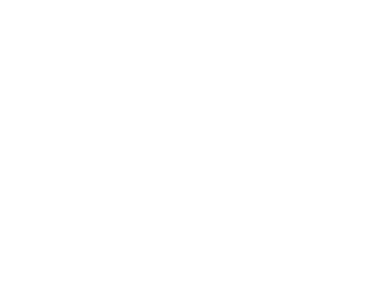
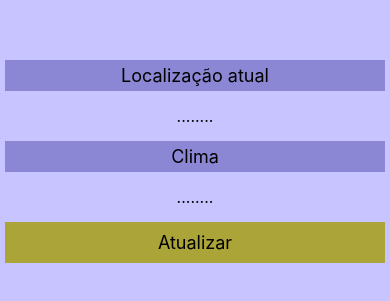
Before and after one commit to vitorsiqueirarecife/ReactNativeWeather, a React Native app: screen / in a window 390 px wide. Shown: the part 261-562 px from the top of the page. Built offline with nearby package versions, Linux system fonts and the light colour scheme.

Commit message:
base styles

```diff
--- a/src/App.js
+++ b/src/App.js
@@ -1,12 +1,26 @@
 import React from 'react';
-import {View} from 'react-native';
+import {TouchableOpacity, SafeAreaView, View, Text} from 'react-native';
 import {style} from './styles';
 
 const App = () => {
   return (
-      <View style={style.container}>
-
-      </View>
+      <SafeAreaView style={style.wrapper}>
+          <View style={style.card}>
+            <Text style={style.title}>Localização atual</Text>
+          </View>
+          <View style={style.cardContent}>
+            <Text style={style.content}>........</Text>
+          </View>
+          <View style={style.card}>
+            <Text style={style.title}>Clima</Text>
+          </View>
+          <View style={style.cardContent}>
+            <Text style={style.content}>........</Text>
+          </View>
+          <TouchableOpacity style={style.button} >
+            <Text style={style.title}>Atualizar</Text>
+          </TouchableOpacity>
+      </SafeAreaView>
   );
 };
 
--- a/src/styles.js
+++ b/src/styles.js
@@ -1,10 +1,44 @@
 import {StyleSheet} from 'react-native';
 
 export const style = StyleSheet.create({
-  container: {
+  wrapper: {
     flex: 1,
     justifyContent: 'center',
     alignContent: 'center',
     paddingHorizontal: 20,
+    backgroundColor: '#C7C4FF'
+  },
+  card: {
+    display: 'flex',
+    justifyContent: 'center',
+    alignContent: 'center',
+    backgroundColor: '#8c87d4',
+    padding: 5,
+    margin: 5
+  },
+  cardContent: {
+    display: 'flex',
+    justifyContent: 'center',
+    alignContent: 'center',
+    padding: 5,
+    margin: 5
+  } ,
+  title: {
+    color: '#000000',
+    fontSize: 18,
+    textAlign: 'center'
+  },
+  content: {
+    color: '#000000',
+    fontSize: 16,
+    textAlign: 'center'
+  },
+  button: {
+    display: 'flex',
+    justifyContent: 'center',
+    alignContent: 'center',
+    backgroundColor: '#AAA439',
+    padding: 10,
+    margin: 5
   }
 });
```
